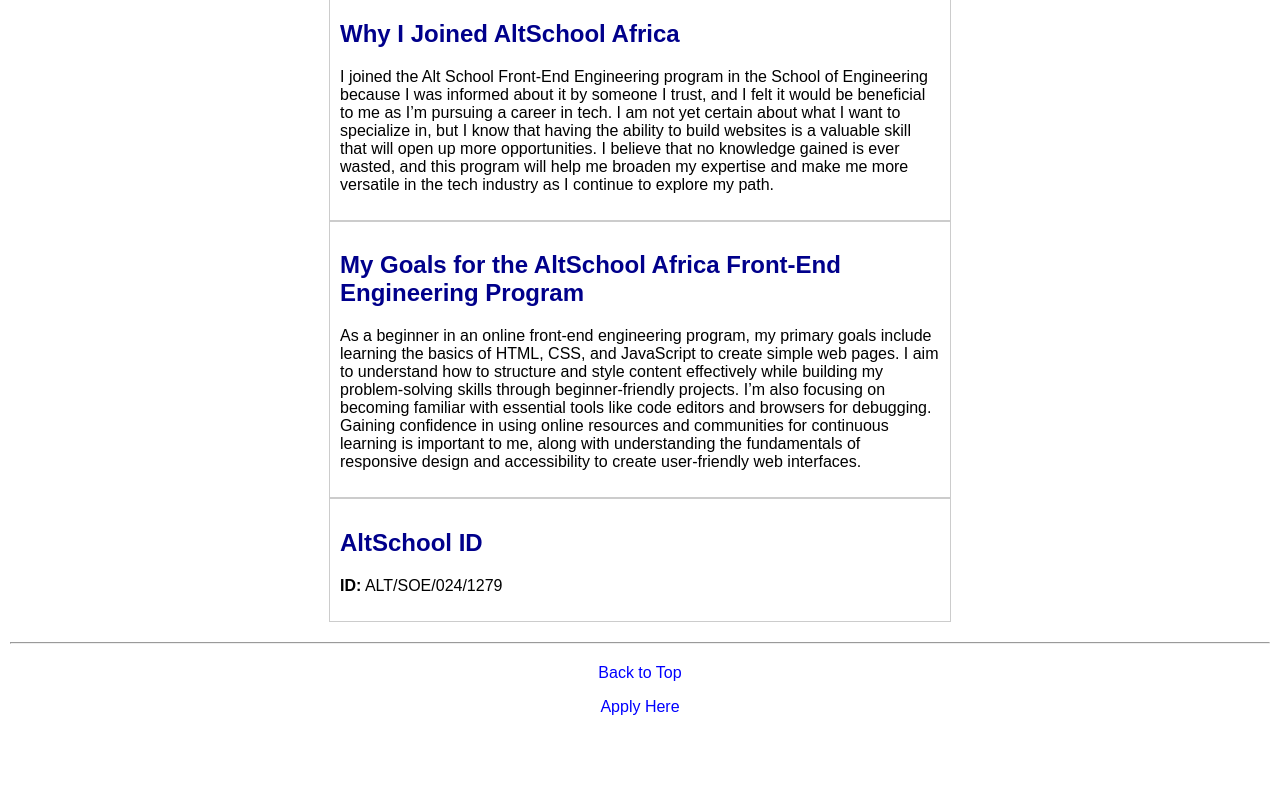
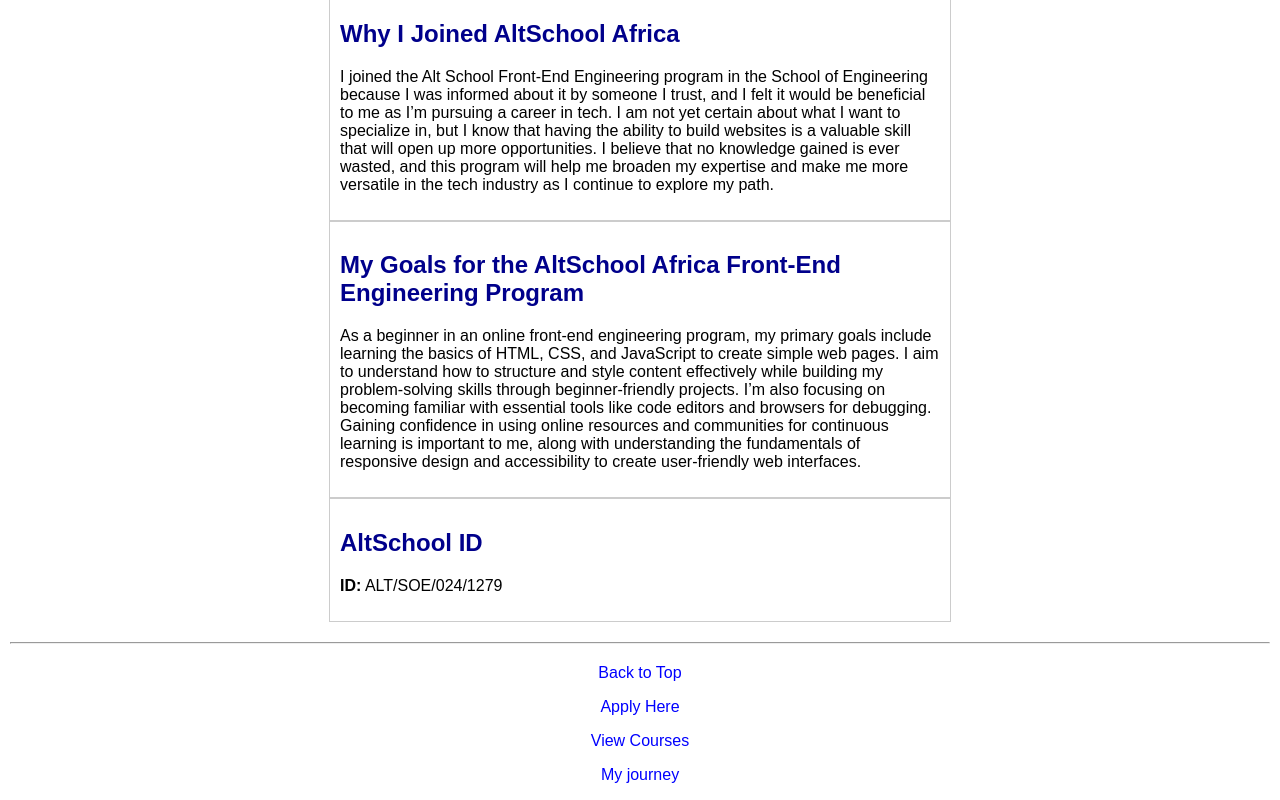
Before and after one commit to maryam-t29/AltSchool, a plain HTML site: page index.html in a window 1280 px wide. Shown: the part 383-1183 px from the top of the page. Before the commit the page ends 1115 px from the top, so only its background shows below. Drawn offline with Linux system fonts and the light colour scheme.

Commit message:
Update index.html

```diff
--- a/index.html
+++ b/index.html
@@ -99,7 +99,8 @@
     <footer>
         <p><a href="#top">Back to Top</a></p>
         <p><a href="form.html">Apply Here</a></p>
-
+        <p><a href="table.html">View Courses</a></p>
+        <p><a href="media.html">My journey</a></p>
     </footer>
 
 </body>
```
